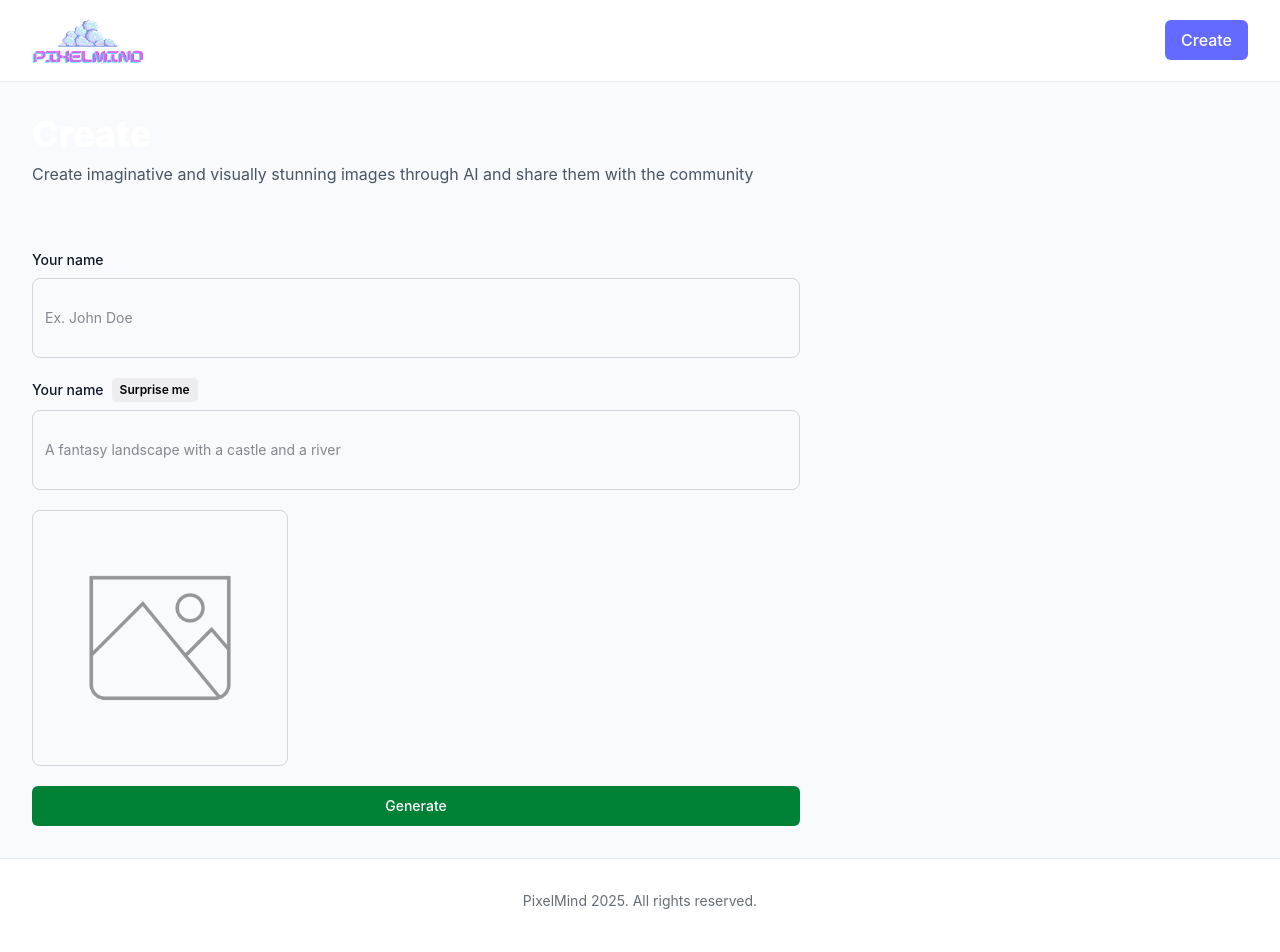
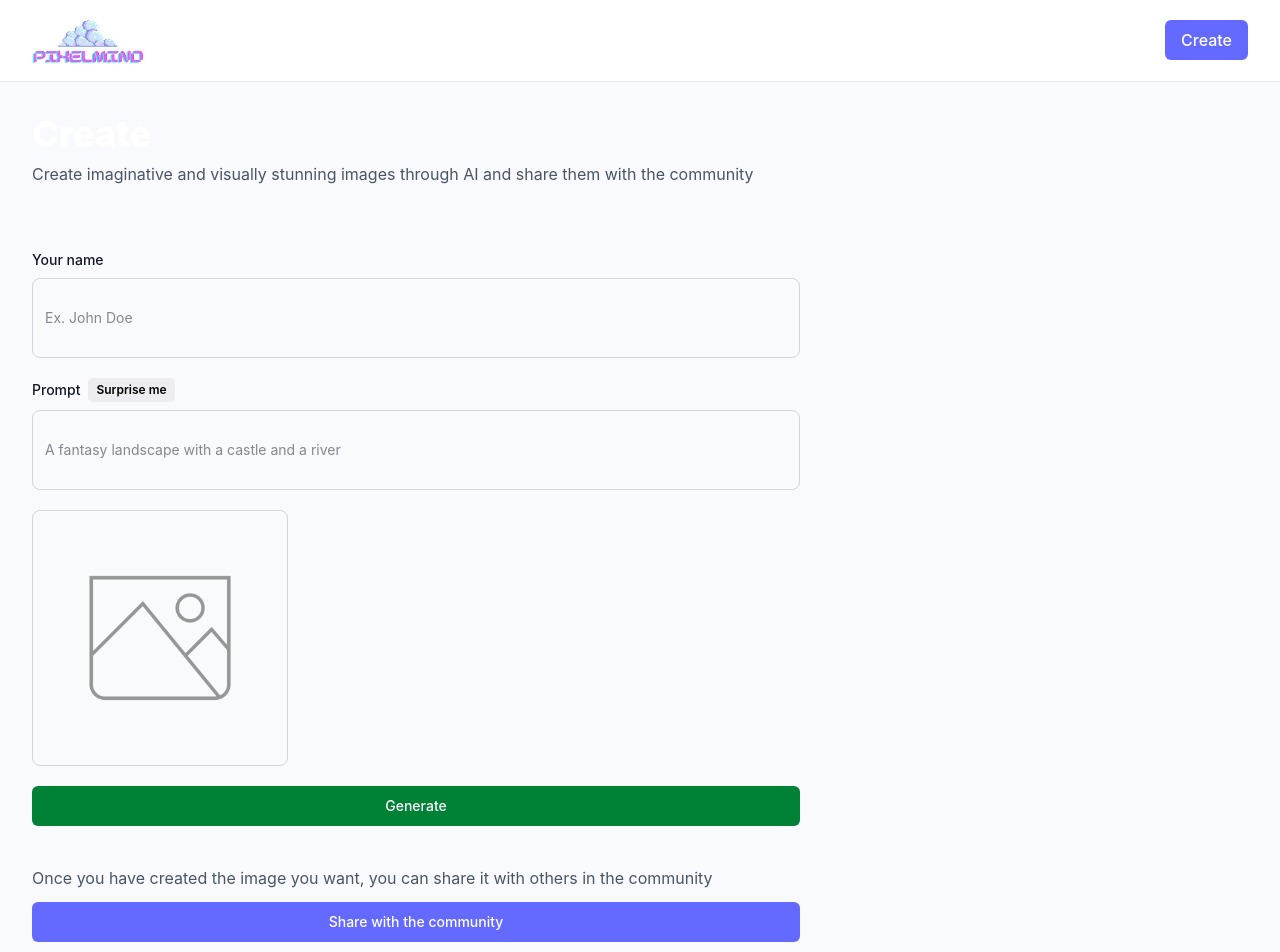
Before and after one commit to MMH576/PixelMind, a React (Vite) app in the folder client/: page /create-post in a window 1280 px wide. Shown: the top 952 px of the page. Built offline with nearby package versions, Linux system fonts and the light colour scheme; a web font is replaced by a local one.

Commit message:
frontend completed

```diff
--- a/client/src/page/CreatePost.jsx
+++ b/client/src/page/CreatePost.jsx
@@ -14,13 +14,20 @@
   const [generatingImg, setGeneratingImg] = useState(false);
   const [loading, setLoading] = useState(false);
 
+  const generateImage = () => {};
+
   const handleSubmit = () => {
     console.log(form);
   };
 
-  const handleChange = (e) => {};
+  const handleChange = (e) => {
+    setForm({ ...form, [e.target.name]: e.target.value });
+  };
 
-  const handleSurpriseMe = () => {};
+  const handleSurpriseMe = () => {
+    const randomPrompt = getRandomPrompt(form.prompt);
+    setForm({ ...form, prompt: randomPrompt });
+  };
 
   return (
     <section className="max-w-7xl mx-auto">
@@ -42,7 +49,7 @@
             handleChange={handleChange}
           />
           <FormField
-            labelName="Your name"
+            labelName="Prompt"
             type="text"
             name="prompt"
             placeholder="A fantasy landscape with a castle and a river"
@@ -83,6 +90,18 @@
             {generatingImg ? "Generating..." : "Generate"}
           </button>
         </div>
+        <div className="mt-10">
+          <p className="mt-2 text-gray-600">
+            Once you have created the image you want, you can share it with
+            others in the community
+          </p>
+          <button
+            type="submit"
+            className="mt-3 text-white bg-[#6469ff] font-medium rounded-md text-sm w-full py-2.5 text-center"
+          >
+            {loading ? "Sharing..." : "Share with the community"}
+          </button>
+        </div>
       </form>
     </section>
   );
```
